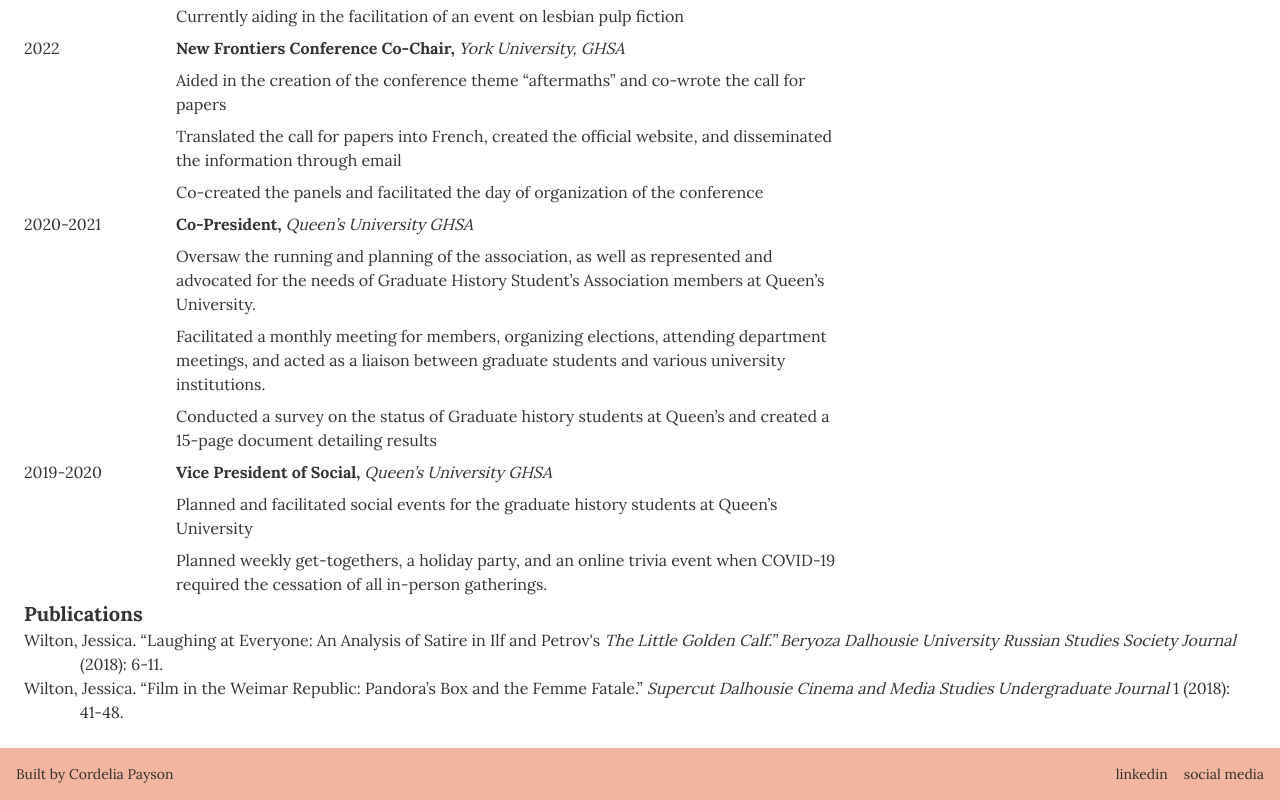
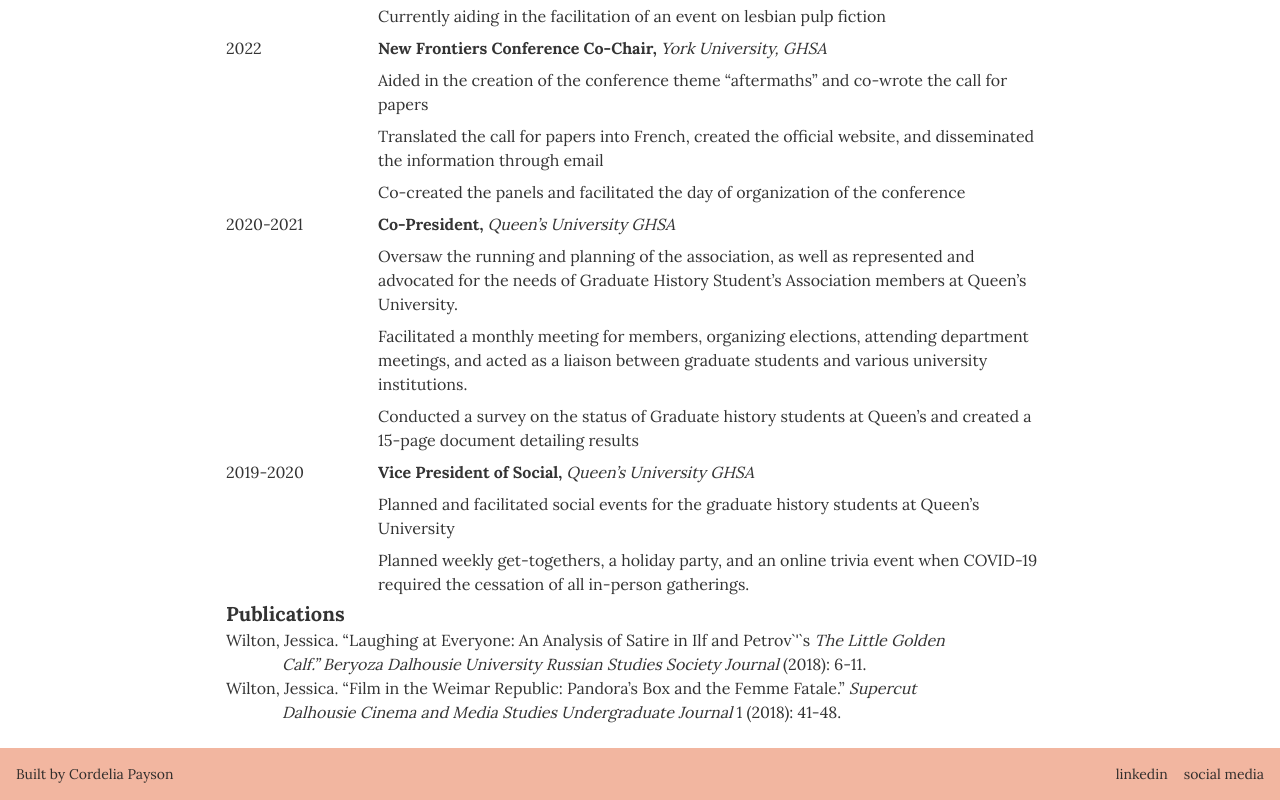
Before and after one commit to cordelia-payson/jw-site, a Next.js app: page /cv in a window 1280 px wide. Shown: the part 1965-2765 px from the top of the page. Built offline with nearby package versions, Linux system fonts and the light colour scheme.

Commit message:
reformatted publications to be slightly more reusable

```diff
--- a/components/cv/info.js
+++ b/components/cv/info.js
@@ -94,10 +94,35 @@ export const volunteer = [
   },
 ];
 
+// publications
+
+export function Publication1() {
+  return (
+    <div className="ml-14 -indent-14 max-w-2xl">
+      Wilton, Jessica. “Laughing at Everyone: An Analysis of Satire in Ilf and Petrov`&apos;`s
+      {' '}
+      <em>
+        The Little
+        Golden Calf.” Beryoza Dalhousie University Russian Studies Society Journal
+      </em>
+      {' '}
+      (2018): 6-11.
+    </div>
+  );
+}
+
+export function Publication2() {
+  return (
+    <div className="ml-14 -indent-14 max-w-2xl">
+      Wilton, Jessica. “Film in the Weimar Republic: Pandora’s Box and the Femme Fatale.”
+      {' '}
+      <em>
+        Supercut Dalhousie Cinema and Media Studies Undergraduate Journal
+      </em>
+      {' '}
+      1 (2018): 41-48.
+    </div>
+  );
+}
+
 // articles in progress
-export const articles = [
-  {
-    line: '“A Cultural Biography of the Green Lantern Building: Liminal Space and Cultural Forgetting”',
-    bullet: '',
-  },
-];
--- a/components/cv/sections/articles.js
+++ b/components/cv/sections/articles.js
@@ -1,4 +1,6 @@
 import Title from '../title.js';
+import Bullet from '../bullet.js';
+import Line from '../line.js';
 
 function Articles() {
   return (
--- a/components/cv/sections/publications.js
+++ b/components/cv/sections/publications.js
@@ -1,30 +1,12 @@
 import Title from '../title.js';
+import { Publication1, Publication2 } from '../info.js';
 
 function Publication() {
   return (
     <div className="flex flex-col ml-0">
       <Title title="Publications" />
-      <div className="flex flex-col">
-        <div className="ml-14 -indent-14">
-          Wilton, Jessica. “Laughing at Everyone: An Analysis of Satire in Ilf and Petrov's
-          {' '}
-          <em>
-            The Little
-            Golden Calf.” Beryoza Dalhousie University Russian Studies Society Journal
-          </em>
-          {' '}
-          (2018): 6-11.
-        </div>
-        <div className="ml-14 -indent-14">
-          Wilton, Jessica. “Film in the Weimar Republic: Pandora’s Box and the Femme Fatale.”
-          {' '}
-          <em>
-            Supercut Dalhousie Cinema and Media Studies Undergraduate Journal
-          </em>
-          {' '}
-          1 (2018): 41-48.
-        </div>
-      </div>
+      <Publication1 />
+      <Publication2 />
     </div>
   );
 }
```
